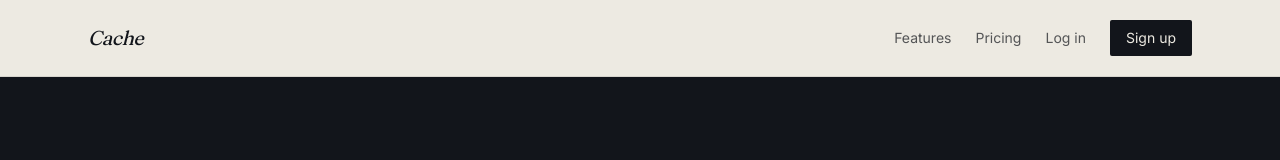
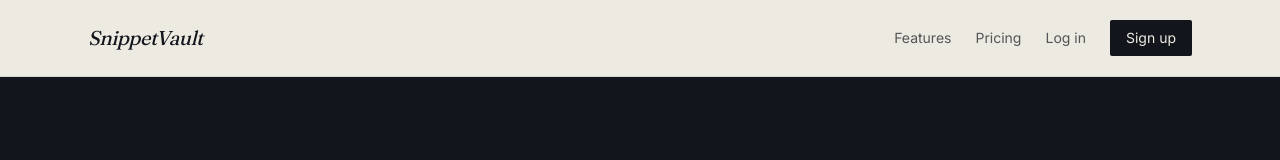
Before and after one commit to palakharinkhede4/snippetvault, a Next.js app: page / in a window 1280 px wide. Shown: the top 160 px of the page. Built offline with nearby package versions, Linux system fonts and the light colour scheme.

Commit message:
Rename app branding from Cache to SnippetVault

```diff
--- a/app/layout.tsx
+++ b/app/layout.tsx
@@ -23,7 +23,7 @@ const mono = JetBrains_Mono({
 });
 
 export const metadata: Metadata = {
-  title: "Cache — a card catalog for your snippets",
+  title: "SnippetVault — a card catalog for your snippets",
   description:
     "Save, tag, and find the code and prompts you reuse. Share any snippet with a single link.",
 };
--- a/app/login/page.tsx
+++ b/app/login/page.tsx
@@ -37,7 +37,7 @@ export default function LoginPage() {
     <main className="flex min-h-screen items-center justify-center bg-paper px-6">
       <div className="w-full max-w-sm">
         <Link href="/" className="font-display text-xl italic text-ink">
-          Cache
+          SnippetVault
         </Link>
         <h1 className="mt-6 font-display text-2xl">Welcome back</h1>
 
--- a/app/page.tsx
+++ b/app/page.tsx
@@ -31,7 +31,7 @@ export default function LandingPage() {
       <header className="border-b border-ink/10">
         <div className="mx-auto flex max-w-6xl items-center justify-between px-6 py-5">
           <Link href="/" className="font-display text-xl italic tracking-tight text-ink">
-            Cache
+            SnippetVault
           </Link>
           <nav className="flex items-center gap-6 text-sm">
             <a href="#features" className="hidden text-ink/70 hover:text-ink sm:inline">
@@ -174,7 +174,7 @@ export default function LandingPage() {
       </section>
 
       <footer className="border-t border-ink/10 px-6 py-10 text-center text-xs text-ink/50">
-        Cache — built for people tired of re-writing the same fifteen lines.
+        SnippetVault — built for people tired of re-writing the same fifteen lines.
       </footer>
     </main>
   );
--- a/app/s/[id]/page.tsx
+++ b/app/s/[id]/page.tsx
@@ -11,7 +11,7 @@ export default async function PublicSnippetPage({ params }: { params: { id: stri
     <main className="flex min-h-screen items-center justify-center bg-ink px-6 py-16">
       <div className="w-full max-w-xl rounded-card border border-paper/15 bg-paper p-6 text-ink">
         <div className="mb-3 border-b border-dashed border-ink/20 pb-2 font-mono text-[10px] uppercase tracking-wide text-rust">
-          shared from Cache
+          shared from SnippetVault
         </div>
         <h1 className="font-display text-2xl">{snippet.title}</h1>
         {snippet.tags && (
@@ -31,7 +31,7 @@ export default async function PublicSnippetPage({ params }: { params: { id: stri
         </pre>
         <p className="mt-6 text-center text-xs text-ink/40">
           <Link href="/" className="underline underline-offset-4">
-            Keep your own drawer on Cache →
+            Keep your own drawer on SnippetVault →
           </Link>
         </p>
       </div>
--- a/components/NavBar.tsx
+++ b/components/NavBar.tsx
@@ -8,7 +8,7 @@ export default function NavBar({ plan, email }: { plan: string; email: string })
     <header className="border-b border-ink/10 bg-paper">
       <div className="mx-auto flex max-w-4xl items-center justify-between px-6 py-4">
         <Link href="/dashboard" className="font-display text-lg italic text-ink">
-          Cache
+          SnippetVault
         </Link>
         <div className="flex items-center gap-5 text-sm">
           <span className="hidden text-ink/50 sm:inline">{email}</span>
--- a/components/SignupForm.tsx
+++ b/components/SignupForm.tsx
@@ -57,7 +57,7 @@ export default function SignupForm() {
   return (
     <div className="w-full max-w-sm">
       <Link href="/" className="font-display text-xl italic text-ink">
-        Cache
+        SnippetVault
       </Link>
       <h1 className="mt-6 font-display text-2xl">Start your drawer</h1>
       <p className="mt-1 text-sm text-ink/60">Free forever for up to 5 snippets.</p>
```
Also changed, not shown: 1 other file (tests, documents, lock files or other folders).
